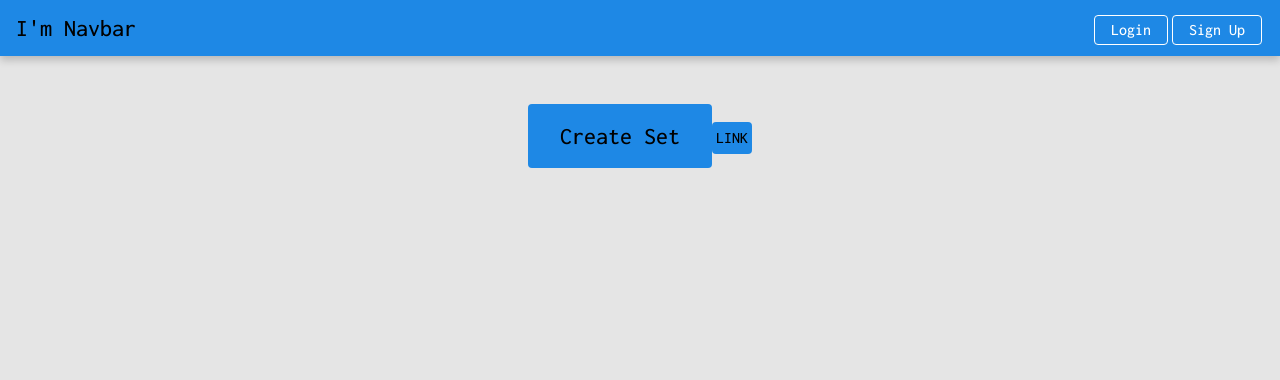
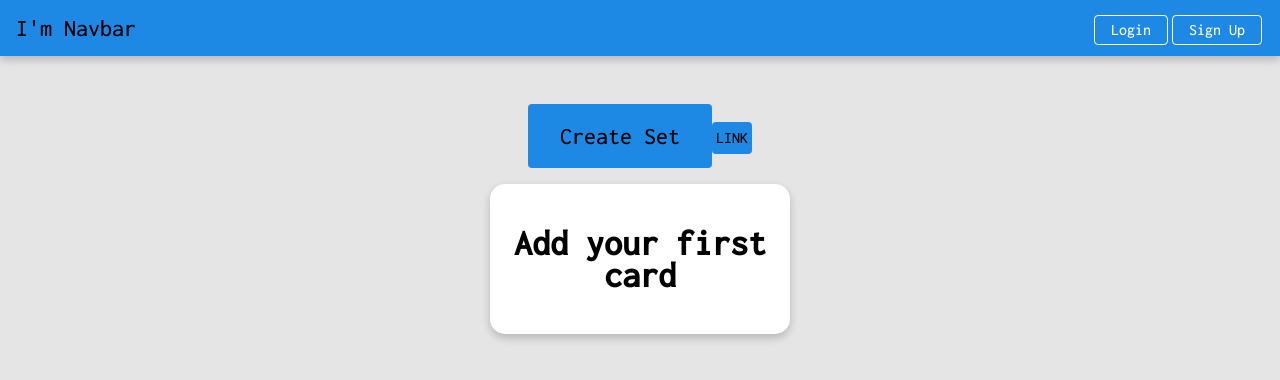
Before and after one commit to edisonslamp/flashcard, a React (Vite) app: page / in a window 1280 px wide. Shown: the top 380 px of the page. Built offline with nearby package versions, Linux system fonts and the light colour scheme; a web font is replaced by a local one.

Commit message:
add style for cards

```diff
--- a/src/entities/Flashcard/ui/Flashcard.module.scss
+++ b/src/entities/Flashcard/ui/Flashcard.module.scss
@@ -2,7 +2,9 @@
     display: flex;
     justify-content: center;
     align-items: center;
-    min-width: 18.75rem;
+    word-break: break-all;
+    text-align: center;
+    width: 18.75rem;
     min-height: 9.375rem;
     background-color: white;
     box-shadow: 0 4px 8px rgba(0, 0, 0, 0.2);
--- a/src/pages/MainPage/ui/MainPage.tsx
+++ b/src/pages/MainPage/ui/MainPage.tsx
@@ -13,11 +13,11 @@ export const MainPage = () => {
 
     useEffect(() => {
         const getAllCards = async () => {
-            const cards = await getItem("flashcardStore", "all");
-            setCards([...cards]);
+            const card = await getItem("flashcardStore", "all");
+            setCards([...card]);
         };
         getAllCards();
-    }, [cards]);
+    }, []);
 
     const handleClose = () => {
         setIsCardSetOpen((prev) => !prev);
--- a/src/widgets/CardSet/ui/CardSet.tsx
+++ b/src/widgets/CardSet/ui/CardSet.tsx
@@ -3,19 +3,24 @@ import { Card, FlashCard } from "src/entities/Flashcard";
 import cls from "./CardSet.module.scss";
 
 interface CardSetProps {
-    cards?: Card[];
+    cards: Card[];
 }
 
 export const CardSet: FC<CardSetProps> = ({ cards }) => {
     return (
         <div className={cls.CardSet}>
             <ul>
-                {cards &&
+                {cards[0] ? (
                     cards.map((item, index) => (
                         <li key={index}>
                             <FlashCard term={item.term} />
                         </li>
-                    ))}
+                    ))
+                ) : (
+                    <li>
+                        <FlashCard term={"Add your first card"} />
+                    </li>
+                )}
             </ul>
         </div>
     );
```
